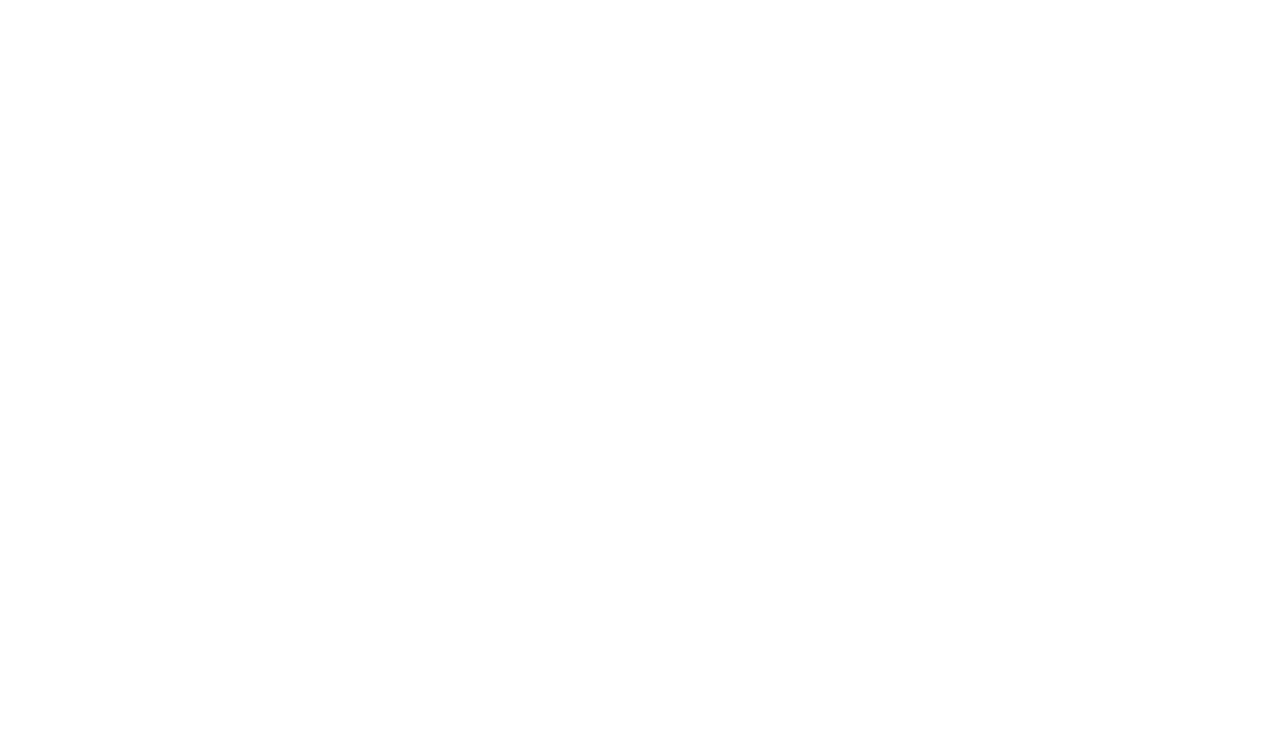
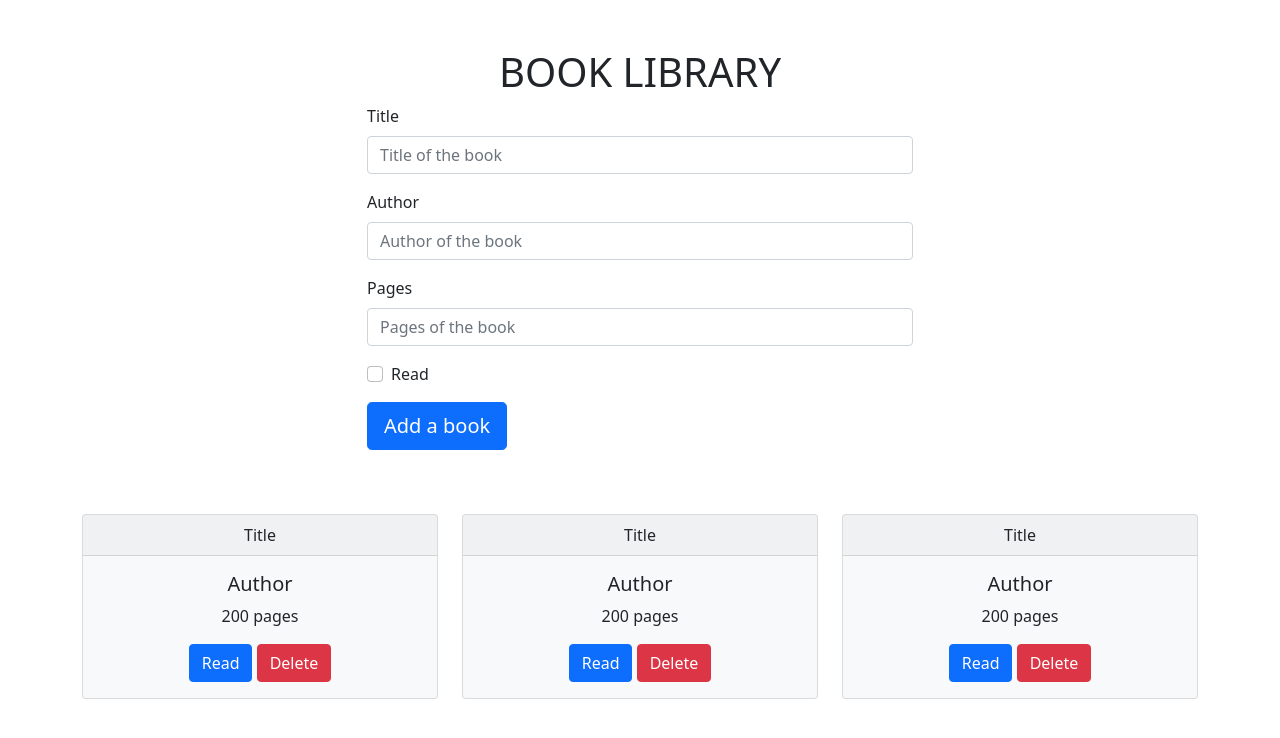
Before and after one commit to Blaise-Shyaka/library, a plain HTML site: page index.html in a window 1280 px wide. Drawn offline with nearby package versions, Linux system fonts and the light colour scheme.

Commit message:
Add HTML skeleton

```diff
--- a/index.html
+++ b/index.html
@@ -4,10 +4,88 @@
     <meta charset="UTF-8">
     <meta name="viewport" content="width=device-width, initial-scale=1.0">
     <title>Books</title>
+    <link href="https://cdn.jsdelivr.net/npm/bootstrap@5.0.0-beta1/dist/css/bootstrap.min.css" rel="stylesheet" integrity="sha384-giJF6kkoqNQ00vy+HMDP7azOuL0xtbfIcaT9wjKHr8RbDVddVHyTfAAsrekwKmP1" crossorigin="anonymous">
     <style href="style.css" ></style>
+    <script src="https://cdn.jsdelivr.net/npm/bootstrap@5.0.0-beta1/dist/js/bootstrap.bundle.min.js" integrity="sha384-ygbV9kiqUc6oa4msXn9868pTtWMgiQaeYH7/t7LECLbyPA2x65Kgf80OJFdroafW" crossorigin="anonymous"></script>
     <script src="script.js"></script>
 </head>
 <body>
+    <div class="container">
+        <div class="row my-5">
+            <div class="form_book w-50 m-auto">
+                <h1 class="text-center">BOOK LIBRARY</h1>
 
+                <div class="mb-3">
+                    <label for="title" class="form-label">Title</label>
+                    <input type="text" class="form-control" id="title" placeholder="Title of the book">
+                </div>
+
+                <div class="mb-3">
+                    <label for="Author" class="form-label">Author</label>
+                    <input type="text" class="form-control" id="Author" placeholder="Author of the book">
+                </div>
+
+                <div class="mb-3">
+                    <label for="Pages" class="form-label">Pages</label>
+                    <input type="number" class="form-control" id="Pages" placeholder="Pages of the book">
+                </div>
+
+                <div class="form-check mb-3">
+                    <input class="form-check-input" type="checkbox" value="" id="check_book">
+                    <label class="form-check-label" for="check_book">
+                      Read
+                    </label>
+                </div>
+
+                <div class="mb-3">
+                    <button class="btn btn-primary btn-lg">Add a book</button>
+                </div>
+
+
+            </div>
+        </div>
+        <div class="row">
+            <div class="col-sm-4">
+                <div class="card text-center text-dark bg-light">
+                    <div class="card-header">
+                        Title
+                    </div>
+                    <div class="card-body">
+                        <h5 class="card-title">Author</h5>
+                        <p class="card-text">200 pages</p>
+                        <a href="#" class="btn btn-primary">Read</a>
+                        <a href="#" class="btn btn-danger">Delete</a>
+                    </div>
+                </div>
+            </div>
+            <div class="col-sm-4">
+                <div class="card text-center text-dark bg-light">
+                    <div class="card-header">
+                        Title
+                    </div>
+                    <div class="card-body">
+                        <h5 class="card-title">Author</h5>
+                        <p class="card-text">200 pages</p>
+                        <a href="#" class="btn btn-primary">Read</a>
+                        <a href="#" class="btn btn-danger">Delete</a>
+                    </div>
+                </div>
+            </div>
+            <div class="col-sm-4">
+                <div class="card text-center text-dark bg-light">
+                    <div class="card-header">
+                        Title
+                    </div>
+                    <div class="card-body">
+                        <h5 class="card-title">Author</h5>
+                        <p class="card-text">200 pages</p>
+                        <a href="#" class="btn btn-primary">Read</a>
+                        <a href="#" class="btn btn-danger">Delete</a>
+                    </div>
+                </div>
+            </div>
+
+        </div>
+    </div>
 </body>
 </html>
```
